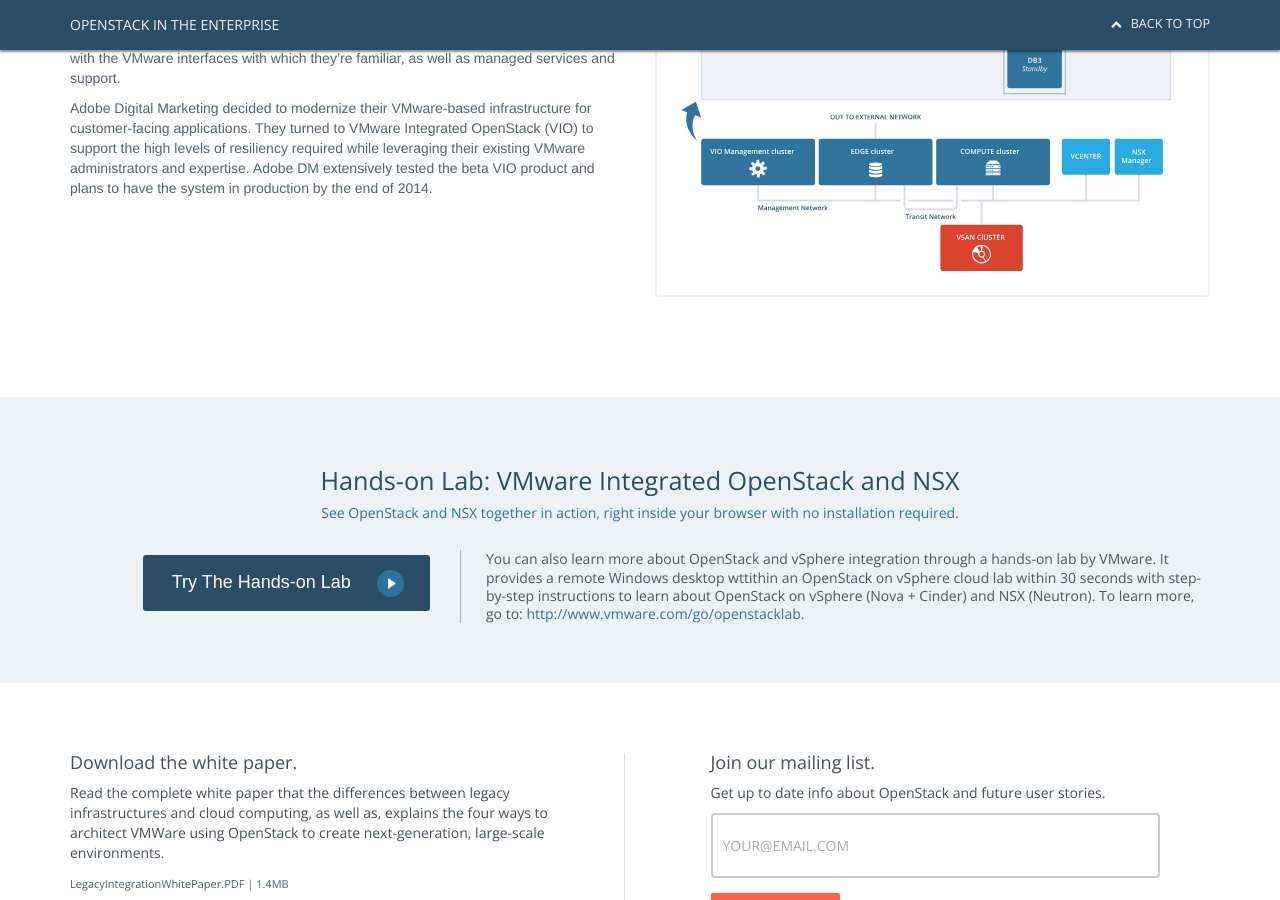
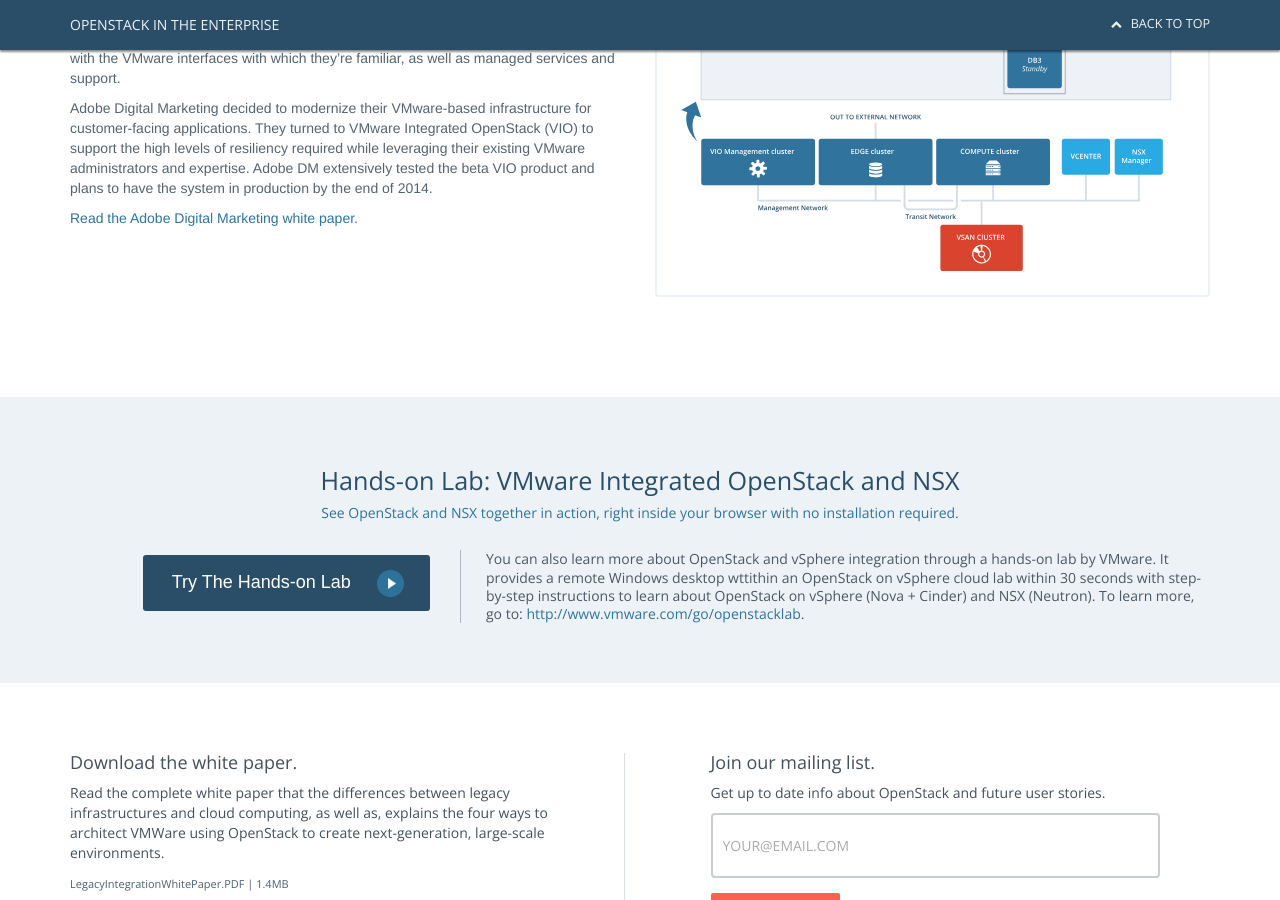
Before and after one commit to iamweswilson/openstack-enterprise, a Jekyll site: the page built from legacy-integration.html, in a window 1280 px wide and 900 px high, scrolled down 2746 px. Built offline with Jekyll 4.4.1, drawn with Linux system fonts in a browser that asks for light colours; comment, search, counter and statistics services are not loaded.

Commit message:
forgot a link

```diff
--- a/legacy-integration.html
+++ b/legacy-integration.html
@@ -146,6 +146,9 @@
                     </p>
                     <p>
                         Adobe Digital Marketing decided to modernize their VMware-based infrastructure for customer-facing applications.  They turned to VMware Integrated OpenStack (VIO) to support the high levels of resiliency required while leveraging their existing VMware administrators and expertise.  Adobe DM extensively tested the beta VIO product and plans to have the system in production by the end of 2014.
+                    </p>
+                    <p>
+                        <a href="#">Read the Adobe Digital Marketing white paper.</a>
                     </p>
                 </div>
                 <div class="col-sm-6">
```
Also changed, not shown: 1 other file.
